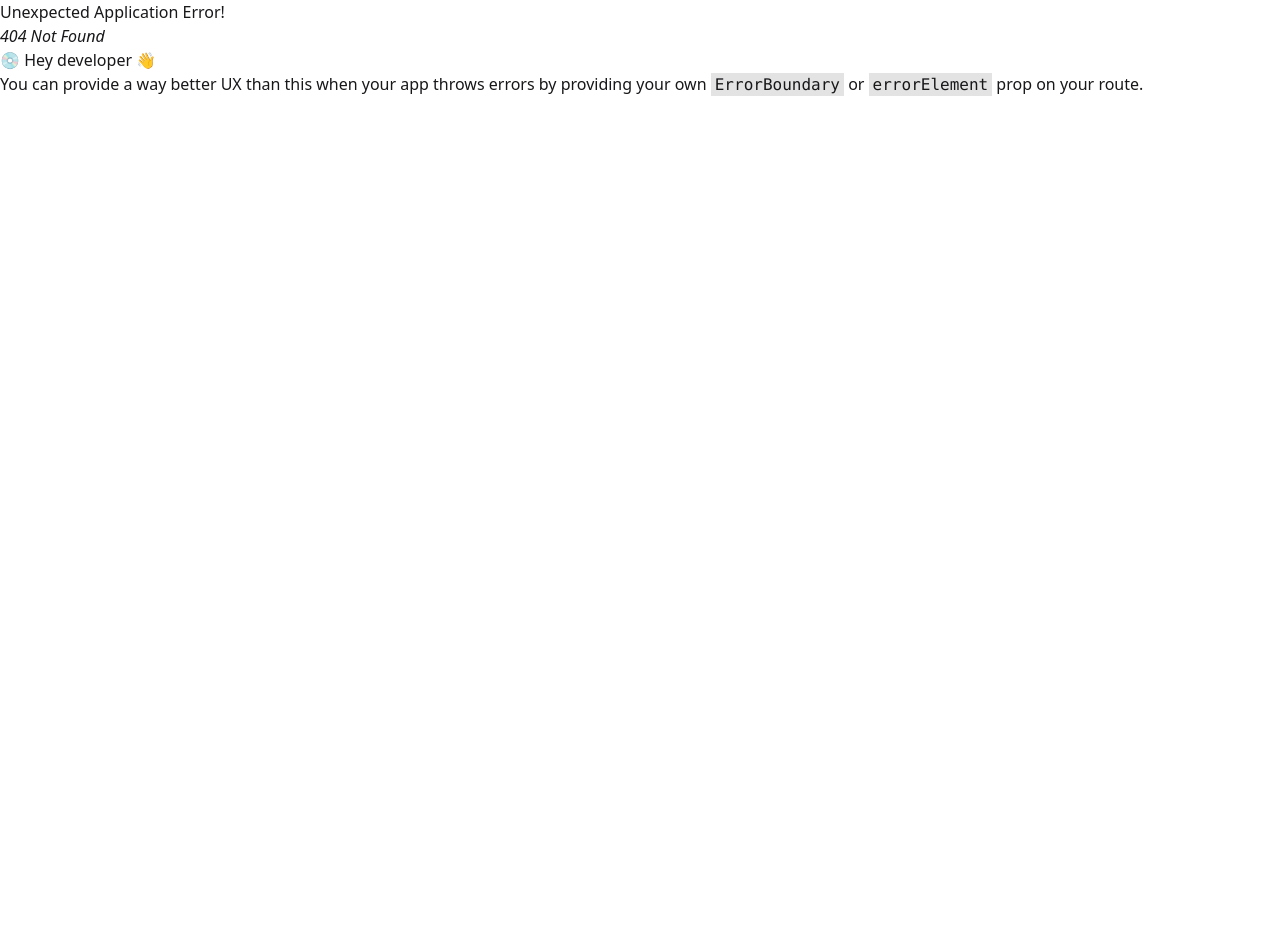
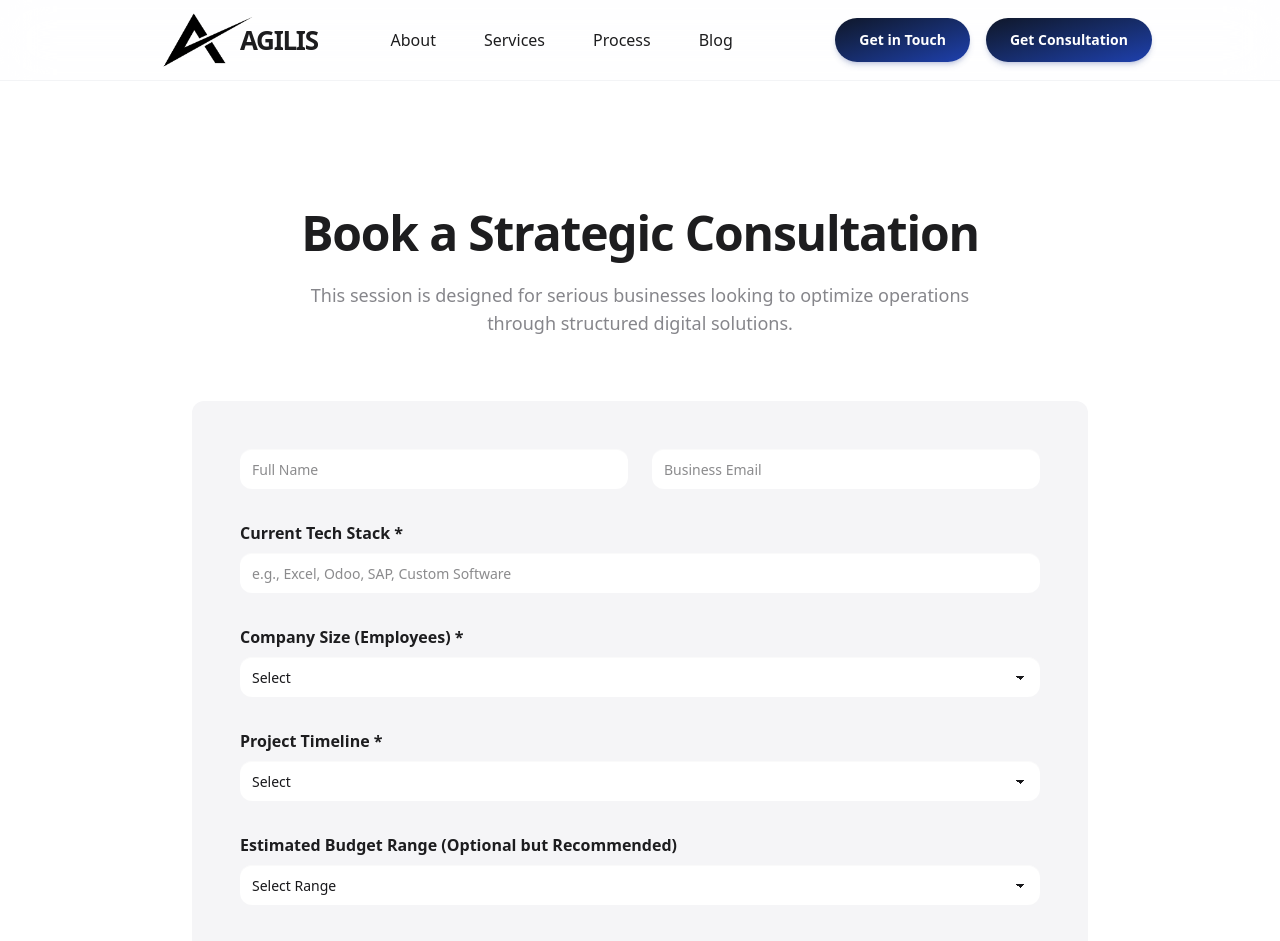
Before and after one commit to odisyorg-ops/Agilis_002, a React (Vite) app: page /consultation in a window 1280 px wide. Before the commit this address had no page. Shown: the top 941 px of the page. Before the commit the page ends 800 px from the top, so only its background shows below. Built offline with nearby package versions, Linux system fonts and the light colour scheme.

Commit message:
Consultation page added with email js integration , added new route and fixed about page

```diff
--- a/src/Components/About/TeamTechArm.jsx
+++ b/src/Components/About/TeamTechArm.jsx
@@ -17,7 +17,7 @@ const TeamTechArm = () => {
                     </p>
                     <div className="grid grid-cols-2 gap-4">
                         {roles.map((role, i) => (
-                            <div key={i} className="flex items-center gap-2 text-sm font-medium text-gray-300">
+                            <div key={i} className="flex items-center gap-2 text-lg font-medium text-gray-300">
                                 <div className="w-1.5 h-1.5 bg-blue-500 rounded-full" />
                                 {role}
                             </div>
--- a/src/GlobalComponent/Navbar.jsx
+++ b/src/GlobalComponent/Navbar.jsx
@@ -47,6 +47,14 @@ const Navbar = () => {
               className="py-3 px-6 rounded-full bg-gradient-to-br from-[#0f172a] to-[#1e40af] text-white font-bold text-sm shadow-md shadow-blue-900/20"
             >
               Get in Touch
+            </motion.button>
+          </Link>
+          <Link to="/consultation" className="hidden md:block">
+            <motion.button
+              whileTap={{ scale: 0.98 }}
+              className="py-3 px-6 rounded-full bg-gradient-to-br from-[#0f172a] to-[#1e40af] text-white font-bold text-sm shadow-md shadow-blue-900/20"
+            >
+              Get Consultation
             </motion.button>
           </Link>
           {/* Mobile Menu Toggle */}
@@ -103,6 +111,11 @@ const Navbar = () => {
                   Get in Touch
                 </button>
               </Link>
+              <Link to="/consultation" onClick={() => setIsMobileMenuOpen(false)}>
+                <button className="w-full py-4 rounded-2xl bg-gradient-to-br from-[#0f172a] to-[#1e40af] text-white font-bold text-lg">
+                  Get Consultation
+                </button>
+              </Link>
             </div>
           </motion.div>
         )}
--- /dev/null
+++ b/src/Pages/ConsultationPage.jsx
@@ -0,0 +1,197 @@
+import React, { useRef, useState } from "react";
+import { motion } from "framer-motion";
+import emailjs from "@emailjs/browser";
+
+const ConsultationPage = () => {
+  const formRef = useRef(null);
+  const [status, setStatus] = useState("idle");
+
+  const sendEmail = (e) => {
+    e.preventDefault();
+    setStatus("sending");
+
+    emailjs
+      .sendForm(
+        import.meta.env.VITE_EMAILJS_SERVICE_ID,
+        import.meta.env.VITE_EMAILJS_CONSULTATION_TEMPLATE_ID, // 👈 NEW TEMPLATE
+        formRef.current,
+        import.meta.env.VITE_EMAILJS_PUBLIC_KEY
+      )
+      .then(
+        () => {
+          setStatus("success");
+          formRef.current.reset();
+          setTimeout(() => setStatus("idle"), 5000);
+        },
+        () => {
+          setStatus("error");
+        }
+      );
+  };
+
+  return (
+    <main className="min-h-screen bg-white py-20 md:py-32">
+      <div className="w-[95vw] md:w-[70vw] mx-auto">
+
+        <motion.div
+          initial={{ opacity: 0, y: 30 }}
+          whileInView={{ opacity: 1, y: 0 }}
+          viewport={{ once: true }}
+          className="mb-16 text-center"
+        >
+          <h1 className="text-3xl md:text-5xl font-bold tracking-tight text-[#1d1d1f]">
+            Book a Strategic Consultation
+          </h1>
+          <p className="text-[#86868b] mt-6 max-w-2xl mx-auto text-lg">
+            This session is designed for serious businesses looking to optimize
+            operations through structured digital solutions.
+          </p>
+        </motion.div>
+
+        <motion.div
+          initial={{ opacity: 0, y: 40 }}
+          whileInView={{ opacity: 1, y: 0 }}
+          viewport={{ once: true }}
+          className="bg-[#f5f5f7] p-8 md:p-12 rounded-xl"
+        >
+          <form ref={formRef} onSubmit={sendEmail} className="space-y-8">
+
+            {/* Basic Info */}
+            <div className="grid md:grid-cols-2 gap-6">
+              <input
+                name="user_name"
+                required
+                placeholder="Full Name"
+                className="input bg-white border-none rounded-xl w-full"
+              />
+              <input
+                name="user_email"
+                type="email"
+                required
+                placeholder="Business Email"
+                className="input bg-white border-none rounded-xl w-full"
+              />
+            </div>
+
+            {/* Current Tech Stack */}
+            <div>
+              <label className="font-semibold text-[#1d1d1f]">
+                Current Tech Stack *
+              </label>
+              <input
+                name="current_stack"
+                required
+                placeholder="e.g., Excel, Odoo, SAP, Custom Software"
+                className="input bg-white border-none rounded-xl w-full mt-2"
+              />
+            </div>
+
+            {/* Company Size */}
+            <div>
+              <label className="font-semibold text-[#1d1d1f]">
+                Company Size (Employees) *
+              </label>
+              <select
+                name="company_size"
+                required
+                className="select bg-white border-none rounded-xl w-full mt-2"
+              >
+                <option value="">Select</option>
+                <option>1-10</option>
+                <option>11-50</option>
+                <option>51-200</option>
+                <option>200+</option>
+              </select>
+            </div>
+
+            {/* Timeline */}
+            <div>
+              <label className="font-semibold text-[#1d1d1f]">
+                Project Timeline *
+              </label>
+              <select
+                name="project_timeline"
+                required
+                className="select bg-white border-none rounded-xl w-full mt-2"
+              >
+                <option value="">Select</option>
+                <option>Immediately</option>
+                <option>1–3 months</option>
+                <option>Just researching for the future</option>
+              </select>
+            </div>
+
+            {/* Budget */}
+            <div>
+              <label className="font-semibold text-[#1d1d1f]">
+                Estimated Budget Range (Optional but Recommended)
+              </label>
+              <select
+                name="budget_range"
+                className="select bg-white border-none rounded-xl w-full mt-2"
+              >
+                <option value="">Select Range</option>
+                <option>$5,000 – $15,000</option>
+                <option>$15,000 – $50,000</option>
+                <option>$50,000+</option>
+              </select>
+            </div>
+
+            {/* Decision Maker */}
+            <div>
+              <label className="font-semibold text-[#1d1d1f]">
+                Are you the primary decision-maker? *
+              </label>
+              <select
+                name="decision_maker"
+                required
+                className="select bg-white border-none rounded-xl w-full mt-2"
+              >
+                <option value="">Select</option>
+                <option>Yes</option>
+                <option>No</option>
+              </select>
+            </div>
+
+            {/* Stakeholder Department */}
+            <div>
+              <label className="font-semibold text-[#1d1d1f]">
+                If no, stakeholder's department
+              </label>
+              <input
+                name="stakeholder_department"
+                placeholder="Finance, IT, Operations..."
+                className="input bg-white border-none rounded-xl w-full mt-2"
+              />
+            </div>
+
+            {/* Submit */}
+            <motion.button
+              whileHover={{ scale: 1.02 }}
+              whileTap={{ scale: 0.98 }}
+              type="submit"
+              disabled={status === "sending"}
+              className="w-full py-4 rounded-full font-bold text-lg text-white bg-gradient-to-br from-[#0f172a] to-[#1e40af]"
+            >
+              {status === "sending" ? "Submitting..." : "Request Consultation"}
+            </motion.button>
+
+            {status === "success" && (
+              <p className="text-green-600 text-center">
+                Consultation request submitted successfully.
+              </p>
+            )}
+
+            {status === "error" && (
+              <p className="text-red-600 text-center">
+                Something went wrong. Please try again.
+              </p>
+            )}
+          </form>
+        </motion.div>
+      </div>
+    </main>
+  );
+};
+
+export default ConsultationPage;
--- a/src/Pages/ContactPage.jsx
+++ b/src/Pages/ContactPage.jsx
@@ -139,7 +139,7 @@ const ContactPage = () => {
                 <textarea
                   name="message"
                   className="textarea bg-white border-none rounded-xl h-32 w-full focus:ring-2 focus:ring-blue-500/20"
-                  placeholder="Tell us about your project requirements..."
+                  placeholder="What is the biggest bottleneck in your business right now?"
                   required
                 />
               </fieldset>
--- a/src/main.jsx
+++ b/src/main.jsx
@@ -12,6 +12,7 @@ import Blogs from './Pages/Blogs.jsx';
 import BlogPost from './Components/Blog/BlogPost.jsx';
 import Process from './Pages/Process.jsx';
 import LegalComponent from './Pages/LegalComponent.jsx';
+import ConsultationPage from './Pages/ConsultationPage.jsx';
 
 const router = createBrowserRouter([
   {
@@ -44,6 +45,10 @@ const router = createBrowserRouter([
         element: <ContactPage />,
       },
       {
+        path: "consultation",
+        element: <ConsultationPage></ConsultationPage>,
+      },
+      {
         path: "process",
         element: <Process/>,
       },
```
Also changed, not shown: 1 other file (tests, documents, lock files or other folders).
